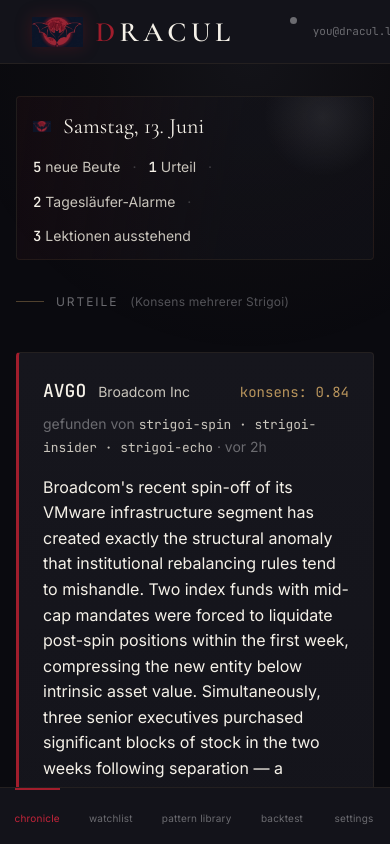
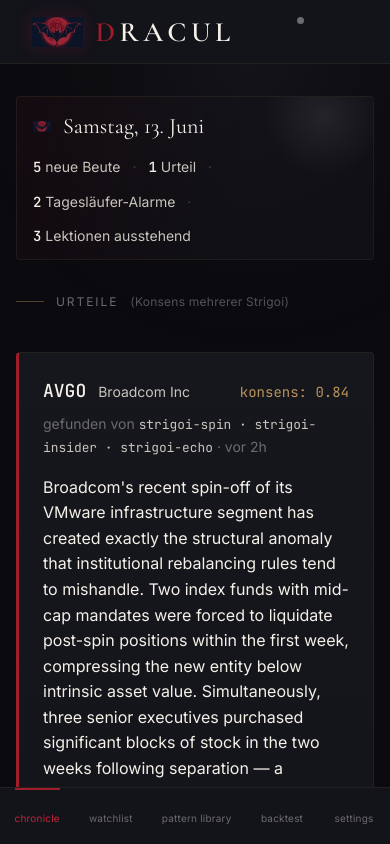
Before and after one commit to visterion/dracul, a Vue app in the folder chronicle/: page / in a window 390 px wide. Built offline with nearby package versions, Linux system fonts and the light colour scheme.

Commit message:
fix(chronicle): keep logout visible on mobile top bar (hide secondary email)

```diff
--- a/chronicle/src/components/shell/AppTopBar.vue
+++ b/chronicle/src/components/shell/AppTopBar.vue
@@ -41,7 +41,7 @@
         <button v-if="!mobile" class="top-bar__icon-btn" aria-label="Toggle light mode" title="Light mode (coming soon)">
           <i class="ph ph-moon" aria-hidden="true"></i>
         </button>
-        <span v-if="me" class="top-bar__user mono" data-testid="topbar-user">{{ me }}</span>
+        <span v-if="me && !mobile" class="top-bar__user mono" data-testid="topbar-user">{{ me }}</span>
         <a v-if="me && me !== 'default'" class="top-bar__icon-btn" href="/cdn-cgi/access/logout"
            :aria-label="t('shell.logout')" :title="t('shell.logout')"><i class="ph ph-sign-out" /></a>
         <!-- User avatar placeholder — auth not in Phase 1 -->
```
